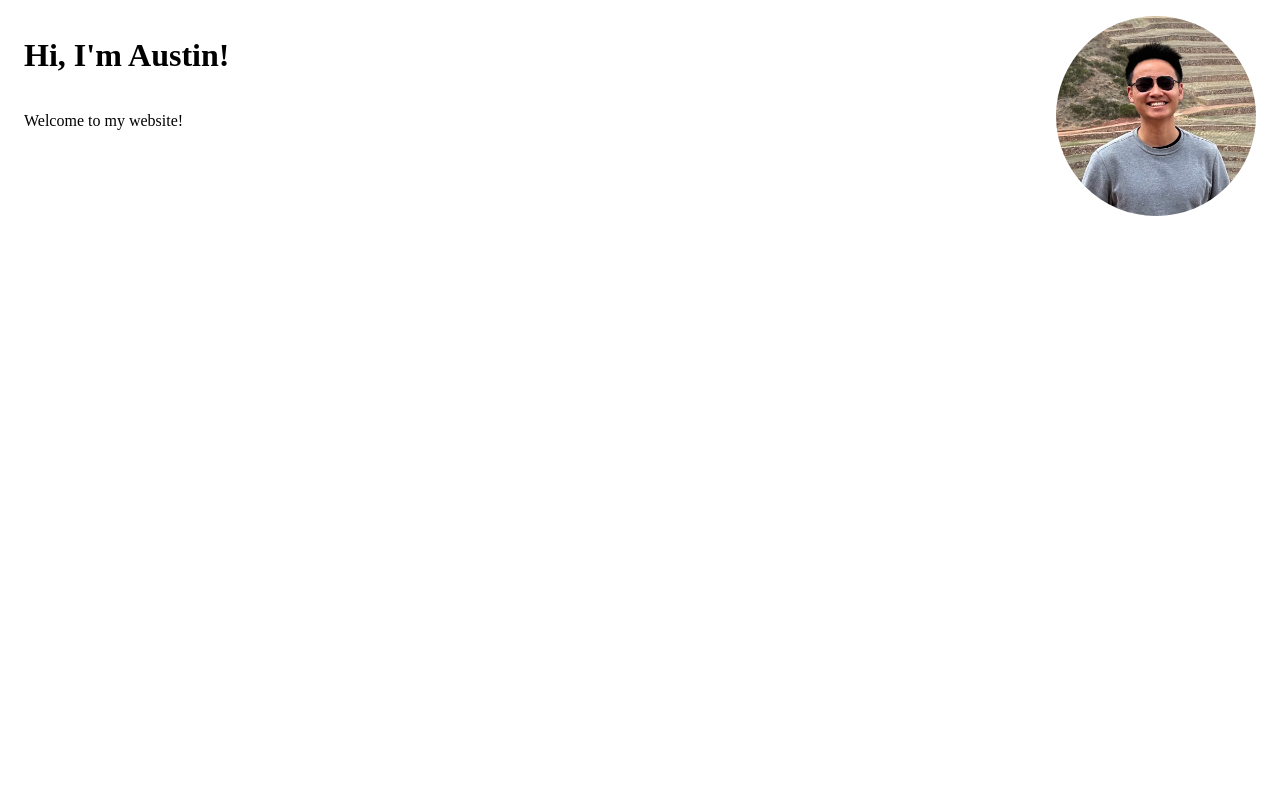
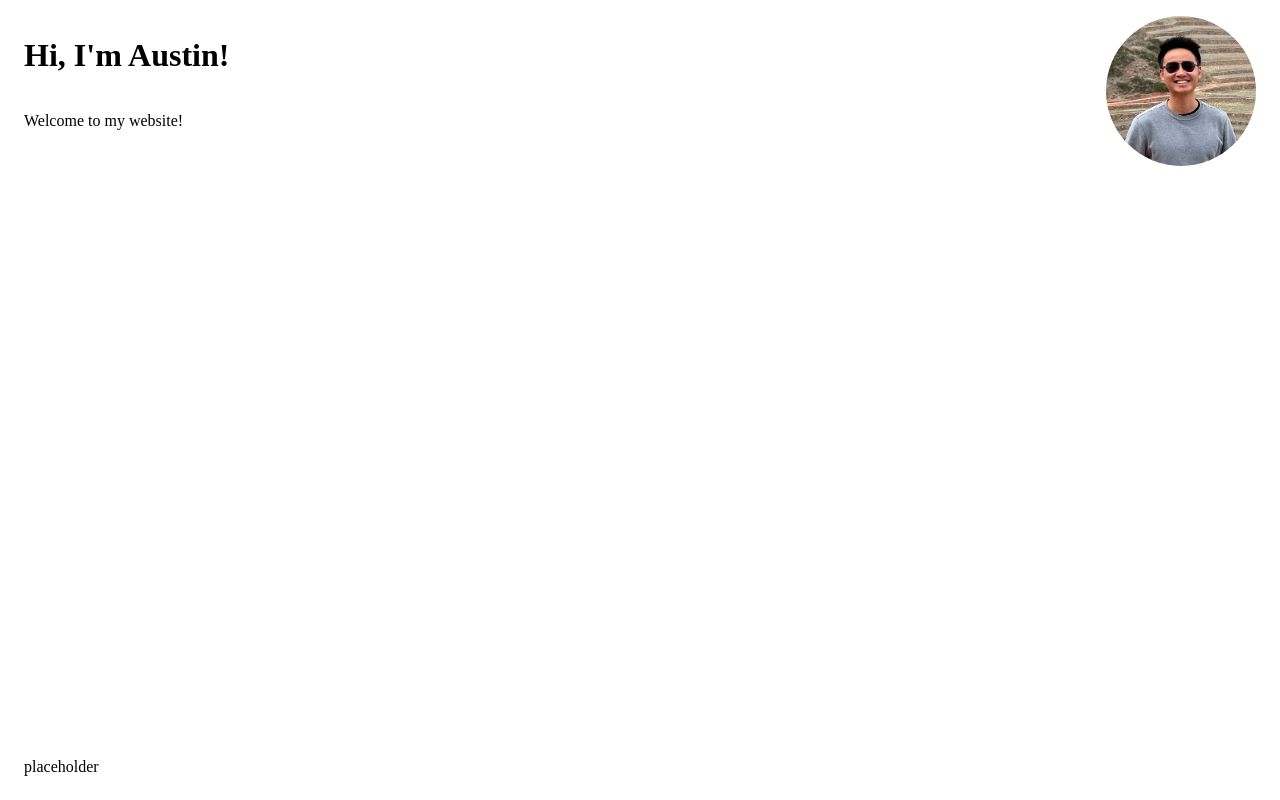
Before and after one commit to AustinCai/austin-site, a React (Create React App) app: page / in a window 1280 px wide. Built offline with nearby package versions, Linux system fonts and the light colour scheme.

Commit message:
add placeholder footer component

```diff
--- a/src/App.tsx
+++ b/src/App.tsx
@@ -1,17 +1,23 @@
 import React from 'react';
 import { Stack } from '@mui/material'
 import headshot from './images/austin_headshot.jpeg'
+import { Footer } from './Footer';
 
 function App() {
+  const imageHeight = 150
+
   return (
-    <Stack m={2} flexDirection="row" justifyContent="space-between">
-      <Stack>
-        <h1>Hi, I'm Austin!</h1>
-        <p>Welcome to my website!</p>
+    <Stack height='95vh' m={2} flexDirection="column" justifyContent="space-between">
+      <Stack className='homepage-content' flexDirection="row" justifyContent="space-between">
+        <Stack>
+          <h1>Hi, I'm Austin!</h1>
+          <p>Welcome to my website!</p>
+        </Stack>
+        <Stack>
+          <img src={headshot} alt={"Headshot of Austin"} style={{width: imageHeight, height: imageHeight, borderRadius: imageHeight/2}}></img>
+        </Stack>
       </Stack>
-      <Stack>
-        <img src={headshot} alt={"Headshot of Austin"} style={{width: 200, height: 200, borderRadius: 100}}></img>
-      </Stack>
+      <Footer/>
     </Stack>
   );
 }
--- /dev/null
+++ b/src/Footer.tsx
@@ -0,0 +1,10 @@
+import React from 'react';
+import { Stack } from '@mui/material'
+
+export function Footer() {
+  return (
+    <Stack>
+      placeholder
+    </Stack>
+  );
+}
```
